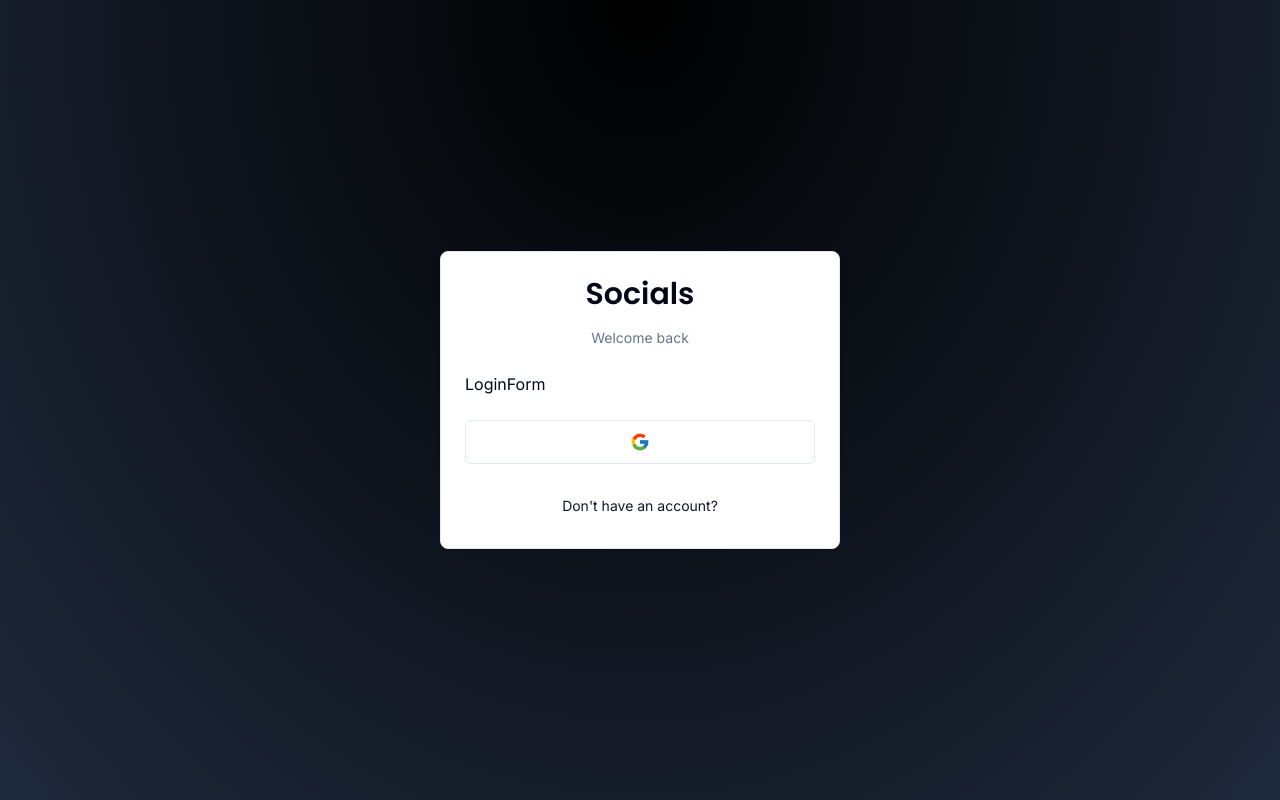
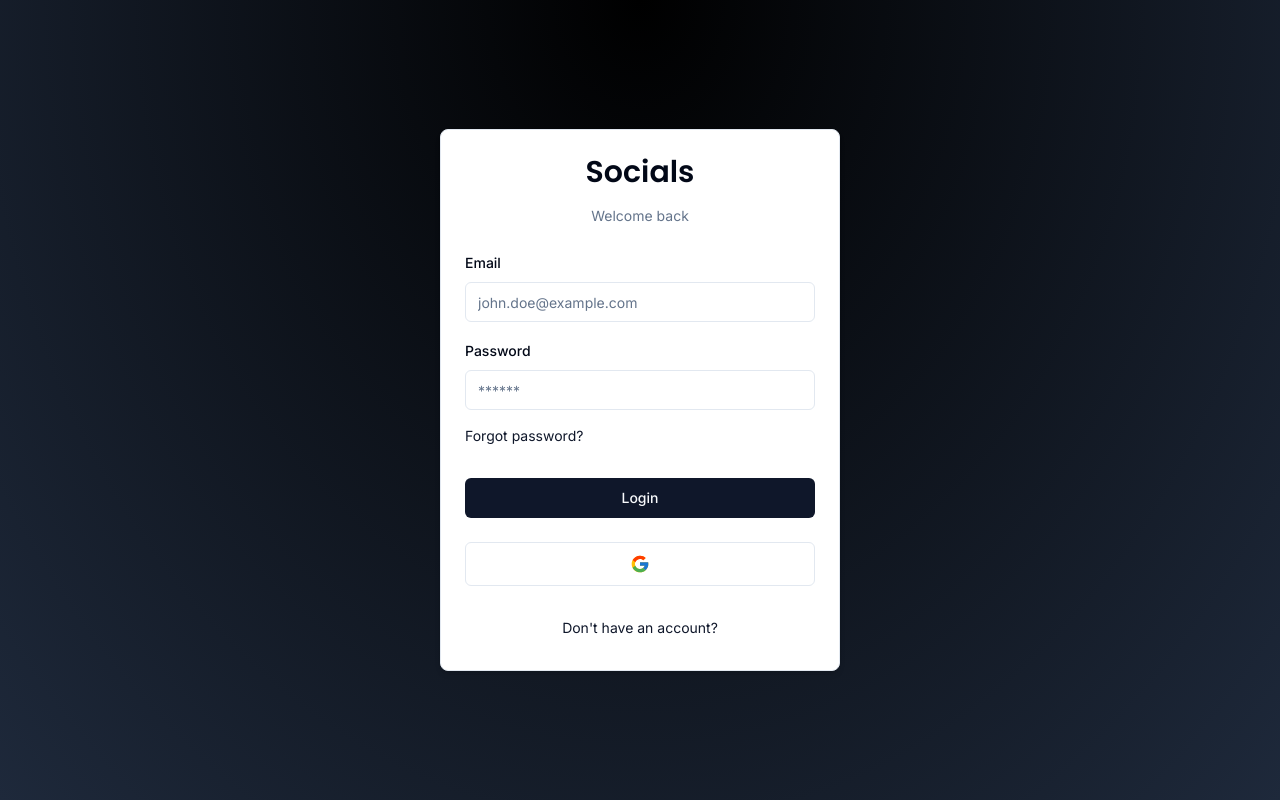
Before and after one commit to mahmudlukman/social, a Next.js app: page /auth/login in a window 1280 px wide. Built offline with nearby package versions, Linux system fonts and the light colour scheme.

Commit message:
loginForm completed

```diff
--- a/app/(protected)/layout.tsx
+++ b/app/(protected)/layout.tsx
@@ -20,7 +20,7 @@
 }>) {
   return (
     <html lang="en">
-      <body className={inter.className}>
+      <body suppressHydrationWarning={true} className={inter.className}>
         <Topbar/>
 
         <main>
--- a/app/auth/layout.tsx
+++ b/app/auth/layout.tsx
@@ -11,7 +11,7 @@
 const AuthLayout = ({ children }: { children: React.ReactNode }) => {
   return (
     <html lang='en'>
-      <body className={`${inter.className} bg-dark-1`}>
+      <body suppressHydrationWarning={true} className={inter.className}>
         <div className="h-full flex items-center justify-center bg-[radial-gradient(ellipse_at_top,_var(--tw-gradient-stops))] from-black to-slate-800">
           {children}
         </div>
--- /dev/null
+++ b/components/auth/Feedback/FormError.tsx
@@ -0,0 +1,16 @@
+import { ExclamationTriangleIcon } from '@radix-ui/react-icons';
+
+interface FormErrorProps {
+  message?: string;
+}
+
+export const FormError = ({ message }: FormErrorProps) => {
+  if (!message) return null;
+
+  return (
+    <div className="bg-destructive/15 p-3 rounded-md flex items-center gap-x-2 text-sm text-destructive">
+      <ExclamationTriangleIcon className="h-4 w-4" />
+      <p>{message}</p>
+    </div>
+  );
+};
--- /dev/null
+++ b/components/auth/Feedback/FormSuccess.tsx
@@ -0,0 +1,16 @@
+import { CheckCircledIcon } from '@radix-ui/react-icons';
+
+interface FormSuccessProps {
+  message?: string;
+}
+
+export const FormSuccess = ({ message }: FormSuccessProps) => {
+  if (!message) return null;
+
+  return (
+    <div className="bg-emerald-500/15 p-3 rounded-md flex items-center gap-x-2 text-sm text-emerald-500">
+      <CheckCircledIcon className="h-4 w-4" />
+      <p>{message}</p>
+    </div>
+  );
+};
--- a/components/auth/LoginForm.tsx
+++ b/components/auth/LoginForm.tsx
@@ -1,6 +1,43 @@
+'use client';
+
+import * as z from 'zod';
+import { useState, useTransition } from 'react';
 import { CardWrapper } from './CardWrapper';
+import { useForm } from 'react-hook-form';
+import { zodResolver } from '@hookform/resolvers/zod';
+import { Input } from '@/components/ui/input';
+import {
+  Form,
+  FormControl,
+  FormField,
+  FormItem,
+  FormLabel,
+  FormMessage,
+} from '@/components/ui/form';
+import { LoginSchema } from '@/schemas';
+import { Button } from '../ui/button';
+// import { login } from '@/actions/login';
+import Link from 'next/link';
+import { FormError } from './Feedback/FormError';
+import { FormSuccess } from './Feedback/FormSuccess';
 
 const LoginForm = () => {
+  const [error, setError] = useState<string | undefined>('');
+  const [success, setSuccess] = useState<string | undefined>('');
+  const [isPending, startTransition] = useTransition();
+
+  const form = useForm<z.infer<typeof LoginSchema>>({
+    resolver: zodResolver(LoginSchema),
+    defaultValues: {
+      email: '',
+      password: '',
+    },
+  });
+
+  const onSubmit = (values: z.infer<typeof LoginSchema>) => {
+    console.log(values)
+  }
+
   return (
     <CardWrapper
       headerLabel="Welcome back"
@@ -8,7 +45,61 @@
       backButtonHref="/auth/register"
       showSocial
     >
-      LoginForm
+      <Form {...form}>
+        <form onSubmit={form.handleSubmit(onSubmit)} className="space-y-6">
+          <div className="space-y-4">
+            <FormField
+              control={form.control}
+              name="email"
+              render={({ field }) => (
+                <FormItem>
+                  <FormLabel>Email</FormLabel>
+                  <FormControl>
+                    <Input
+                      {...field}
+                      disabled={isPending}
+                      placeholder="john.doe@example.com"
+                      type="email"
+                    />
+                  </FormControl>
+                  <FormMessage />
+                </FormItem>
+              )}
+            />
+            <FormField
+              control={form.control}
+              name="password"
+              render={({ field }) => (
+                <FormItem>
+                  <FormLabel>Password</FormLabel>
+                  <FormControl>
+                    <Input
+                      {...field}
+                      disabled={isPending}
+                      placeholder="******"
+                      type="password"
+                    />
+                  </FormControl>
+                  <Button
+                    size="sm"
+                    variant="link"
+                    asChild
+                    className="px-0 font-normal"
+                  >
+                    <Link href="/auth/reset">Forgot password?</Link>
+                  </Button>
+                  <FormMessage />
+                </FormItem>
+              )}
+            />
+          </div>
+          <FormError message={error} />
+          <FormSuccess message={success} />
+          <Button type="submit" disabled={isPending} className="w-full">
+            Login
+          </Button>
+        </form>
+      </Form>
     </CardWrapper>
   );
 };
--- /dev/null
+++ b/schemas/index.ts
@@ -0,0 +1,23 @@
+import * as z from 'zod';
+
+export const LoginSchema = z.object({
+  email: z.string().email({
+    message: 'Email is required',
+  }),
+  password: z.string().min(1, {
+    message: 'Password is required',
+  }),
+  // code: z.optional(z.string()),
+});
+
+export const RegisterSchema = z.object({
+  name: z.string().min(1, {
+    message: 'Name is required',
+  }),
+  email: z.string().email({
+    message: 'Email is required',
+  }),
+  password: z.string().min(6, {
+    message: 'Minimum 6 characters required',
+  }),
+});
```
